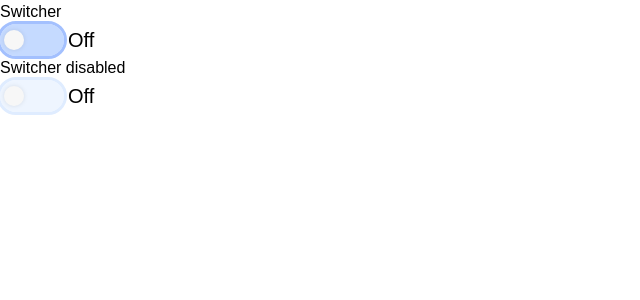
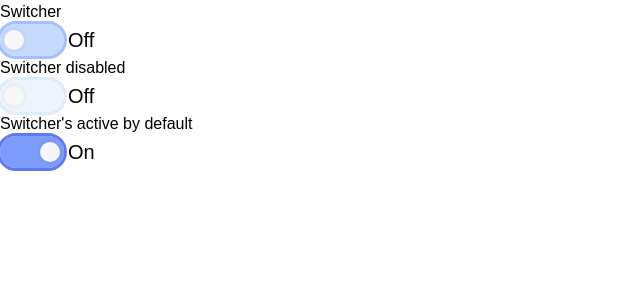
Before and after one commit to Cherr-Crow/kudaugodno, a Next.js app: page /egor in a window 1280 px wide. Shown: the top 300 px of the page, without its empty margins (0-640 px from the left). Built offline with nearby package versions, Linux system fonts and the light colour scheme; a web font is replaced by a local one.

Commit message:
quick fix, Switcher.types.ts

```diff
--- a/src/app/egor/page.tsx
+++ b/src/app/egor/page.tsx
@@ -7,5 +7,7 @@ export default function Egor() {
     <Switcher/>
     <label>Switcher disabled</label>
     <Switcher isDisabled={true} />
+    <label>Switcher's active by default</label>
+    <Switcher isActive={true} />
   </div>;
 }
--- a/src/shared/switcher/Switcher.tsx
+++ b/src/shared/switcher/Switcher.tsx
@@ -1,9 +1,9 @@
 'use client';
 
 import React, { useState } from 'react';
-import { SwitcherProps } from './Switcher.types';
+import { ISwitcher } from './Switcher.types';
 
-const Switcher: React.FC<SwitcherProps> = ({
+const Switcher: React.FC<ISwitcher> = ({
   label = '',
   isActive = false,
   isDisabled = false,
--- a/src/shared/switcher/Switcher.types.ts
+++ b/src/shared/switcher/Switcher.types.ts
@@ -1,8 +1,5 @@
 export interface ISwitcher {
   className?: string;
-}
-
-export interface SwitcherProps extends ISwitcher{
   label?: string;
   isActive?: boolean;
   isDisabled?: boolean;
--- a/src/shared/switcher/index.ts
+++ b/src/shared/switcher/index.ts
@@ -1,2 +1,2 @@
 export { default as Switcher } from './Switcher';
-export type { SwitcherProps } from './Switcher.types';
+export type { ISwitcher } from './Switcher.types';
```
